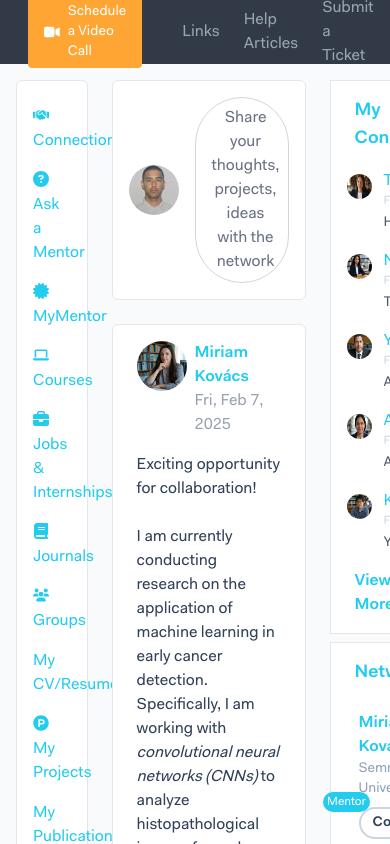
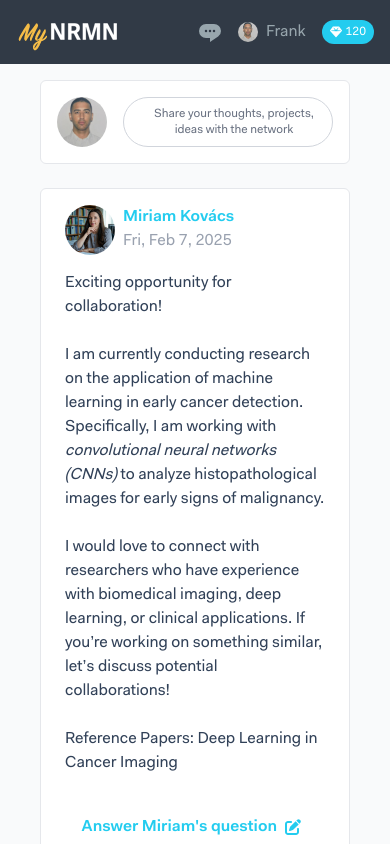
Before and after one commit to fahd/nrmn_mock, a React (Vite) app: page / in a window 390 px wide. Built offline with nearby package versions, Linux system fonts and the light colour scheme.

Commit message:
[edit] added mobile responsiveness

```diff
--- a/src/components/Navbar/Navbar.tsx
+++ b/src/components/Navbar/Navbar.tsx
@@ -7,7 +7,7 @@ import { faGem, faVideoCamera } from '@fortawesome/free-solid-svg-icons'
 
 const ScheduleLink: React.FC = () => {
   return (
-    <div className="mx-3 text-navlink font-normal text-sm">
+    <div className="hidden lg:block mx-3 text-navlink font-normal text-sm">
       <div className="flex items-center bg-schedule text-white px-4 py-1.5 rounded-sm">
         <FontAwesomeIcon icon={faVideoCamera} className="pr-2" />
         <div>Schedule a Video Call</div>
@@ -17,7 +17,9 @@ const ScheduleLink: React.FC = () => {
 }
 
 const NavLink: React.FC<{ text: string }> = ({ text }) => {
-  return <div className="mx-3 text-navlink font-normal">{text}</div>
+  return (
+    <div className="hidden lg:block mx-3 text-navlink font-normal">{text}</div>
+  )
 }
 
 const NavBadge: React.FC<{ badge: number }> = ({ badge }) => {
--- a/src/pages/Home/LeftPanel/LeftPanel.tsx
+++ b/src/pages/Home/LeftPanel/LeftPanel.tsx
@@ -3,7 +3,7 @@ import UserResources from './UserResources'
 
 const LeftPanel = () => {
   return (
-    <div className="w-1/5">
+    <div className="hidden w-1/5 lg:block">
       <UserResources />
     </div>
   )
--- a/src/pages/Home/MainFeed/CreatePost.tsx
+++ b/src/pages/Home/MainFeed/CreatePost.tsx
@@ -97,7 +97,7 @@ const CreatePost: React.FC<CreatePostType> = ({ user }) => {
           />
         </div>
         <button
-          className="flex-1 p-2 bg-white rounded-full border border-gray-300 flex hover:bg-gray-100 transition-all duration-200 cursor-pointer font-normal pl-4 items-center text-gray-500"
+          className="flex-1 bg-white rounded-full border border-gray-300 flex hover:bg-gray-100 transition-all duration-200 cursor-pointer font-normal pl-4 p-1 items-center text-gray-500 text-xs sm:text-md md:text-lg lg:text-lg lg:p-2"
           onClick={() => setIsModalOpen(true)}
         >
           Share your thoughts, projects, ideas with the network
--- a/src/pages/Home/RightPanel/ConnectNetwork.tsx
+++ b/src/pages/Home/RightPanel/ConnectNetwork.tsx
@@ -43,7 +43,7 @@ const ConnectUser: React.FC<{ user: User }> = ({ user }) => {
 const ConnectNetwork: React.FC<ConnectNetworkType> = ({ users }) => {
   const renderNetwork = () => {
     return users.map((user, el) => {
-      return <ConnectUser user={user} />
+      return <ConnectUser key={user.user_id} user={user} />
     })
   }
   return (
--- a/src/pages/Home/RightPanel/RightPanel.tsx
+++ b/src/pages/Home/RightPanel/RightPanel.tsx
@@ -15,7 +15,7 @@ const RightPanel: React.FC<RightPanelFeed> = ({
       .slice(0, 5)
   }, [users, me])
   return (
-    <div className="w-1/4">
+    <div className="w-1/4 hidden lg:block">
       <RecentChats conversations={conversations} users={users} />
       <ConnectNetwork users={filteredUsers} />
     </div>
--- a/src/pages/Profile/Profile.tsx
+++ b/src/pages/Profile/Profile.tsx
@@ -31,7 +31,7 @@ const Profile = () => {
   return (
     <div className="flex-1">
       <div className="m-auto max-w-3xl p-4">
-        <div className="flex py-4">
+        <div className="flex flex-col py-4 lg:flex-row lg:justify-center lg:items-start items-center">
           <div>
             <div className="relative">
               <div className="absolute bottom-2 left-0 right-0 flex justify-center items-center">
@@ -48,7 +48,7 @@ const Profile = () => {
             </div>
           </div>
           <div className="flex pl-8 flex-col">
-            <h1 className="text-2xl font-semibold pb-1">
+            <h1 className="text-2xl font-semibold pb-1 text-center lg:text-left">
               {first_name} {last_name},{' '}
               <small className="text-gray-500 font-normal text-xl">
                 {upperCase(role)}
@@ -69,16 +69,16 @@ const Profile = () => {
                 </div>
               ))}
             </div>
-            <div className="flex my-2 text-slate-700 py-1">
-              <div className="py-1 px-3 border-1 rounded-full border-slate-300 font-semibold mr-2">
+            <div className="flex my-2 text-slate-700 py-1 flex-col lg:flex-row">
+              <div className="py-1 px-3 border-1 rounded-full border-slate-300 font-semibold mr-2 text-center mt-1 lg:mt-0">
                 Connect
               </div>
               {role === 'mentor' && (
-                <div className="py-1 px-3 border-1 rounded-full border-slate-300 font-semibold mr-2">
+                <div className="py-1 px-3 border-1 rounded-full border-slate-300 font-semibold mr-2 text-center mt-1 lg:mt-0">
                   Request Mentoring
                 </div>
               )}
-              <div className="py-1 px-3 border-1 rounded-full border-slate-300 font-semibold mr-2">
+              <div className="py-1 px-3 border-1 rounded-full border-slate-300 font-semibold mr-2 text-center mt-1 lg:mt-0">
                 Ask me a question
               </div>
             </div>
--- a/src/pages/Question/QuestionContent.tsx
+++ b/src/pages/Question/QuestionContent.tsx
@@ -38,7 +38,7 @@ const QuestionContent: React.FC<QuestionContentType> = ({
           </div>
           <div className="py-12 flex items-center flex-1">
             <p
-              className="pb-4 text-xl text-slate-700"
+              className="pb-4 text-lg lg:text-xl text-slate-700"
               dangerouslySetInnerHTML={{ __html: content }}
             />
           </div>
```
